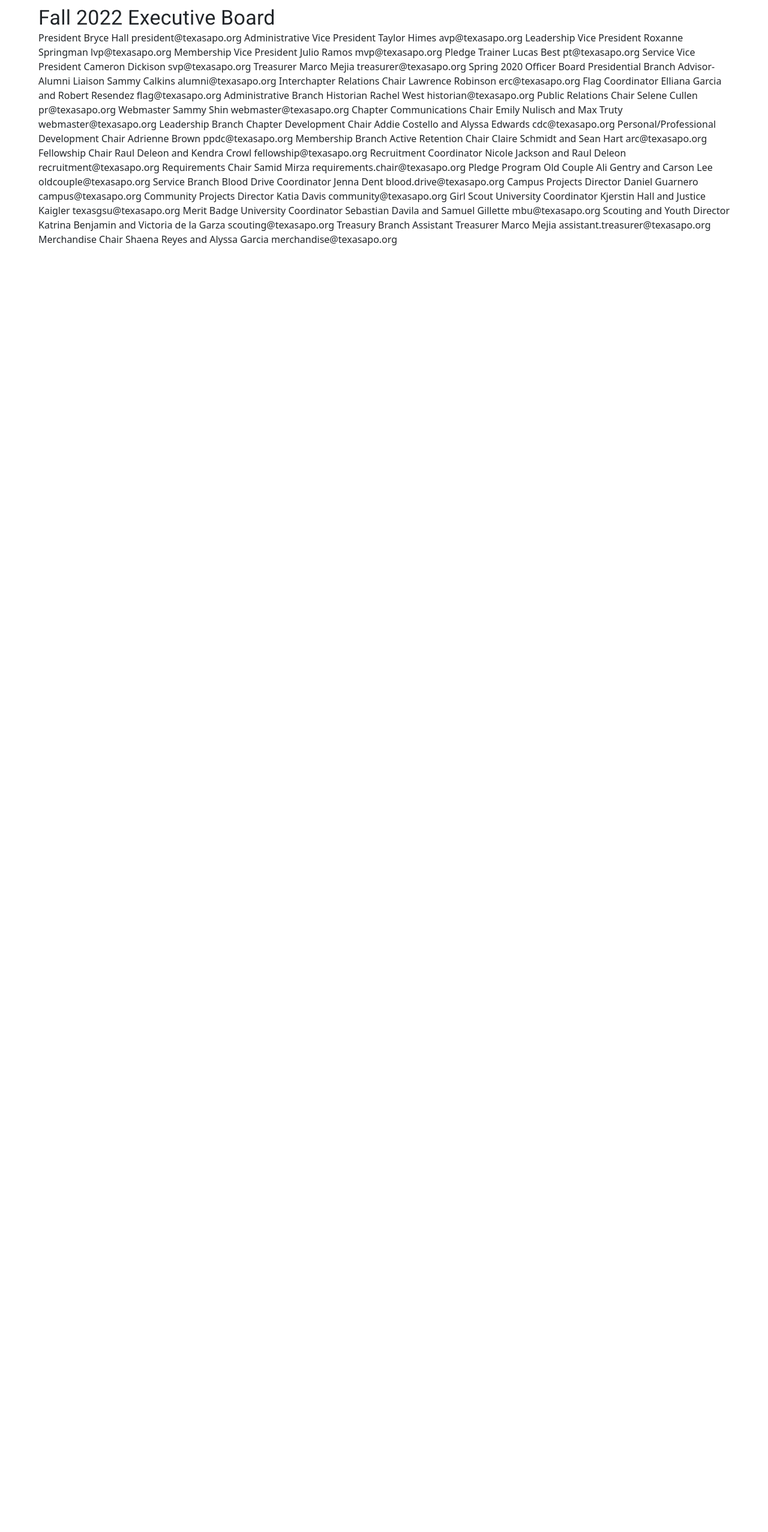
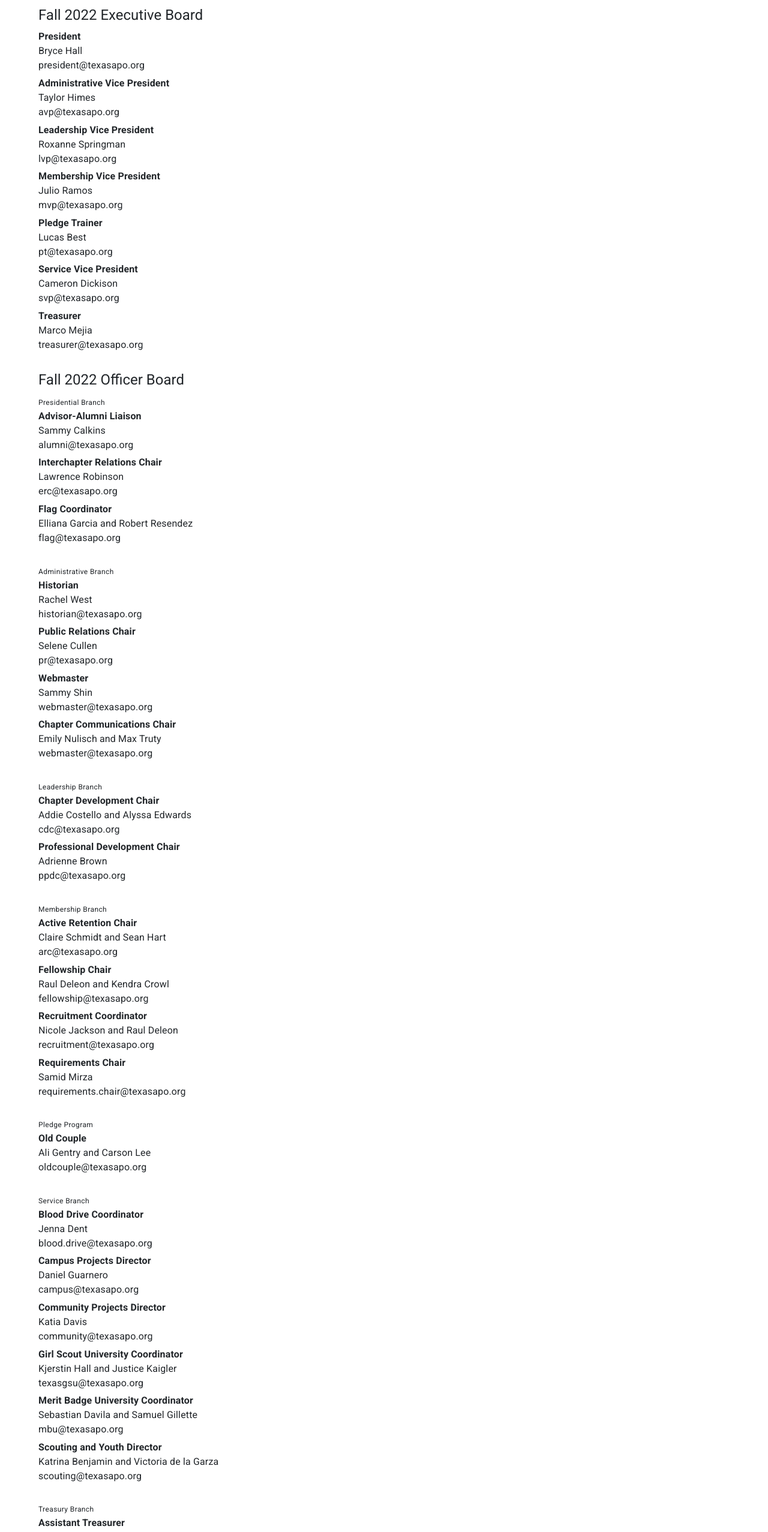
Before and after one commit to amodica/TexasAPO, a React (Create React App) app in the folder frontend/: page /contact in a window 1280 px wide. Shown: the part 140-2694 px from the top of the page at 60% size. Before the commit the page ends 800 px from the top, so only its background shows below. Built offline with nearby package versions, Linux system fonts and the light colour scheme.

Commit message:
Styled content on Contact page

```diff
--- a/frontend/src/components/Contact.js
+++ b/frontend/src/components/Contact.js
@@ -1,4 +1,5 @@
 import Typography from '@mui/material/Typography';
+import '../styles/Contact.css';
 
 const Contact = () =>  {
     return (
@@ -7,135 +8,259 @@ const Contact = () =>  {
                 Contact Us
             </Typography>
 
-            <Typography variant="h4">
+            <Typography variant="h5" gutterBottom>
                 Fall 2022 Executive Board
             </Typography>
 
-            President
-            Bryce Hall
-            president@texasapo.org
+            <Typography variant="body1" gutterBottom>
+                <div className="position-title">President</div>
+                Bryce Hall
+                <br></br>
+                president@texasapo.org
+            </Typography>
 
-            Administrative Vice President
-            Taylor Himes
-            avp@texasapo.org
-
-            Leadership Vice President
-            Roxanne Springman
-            lvp@texasapo.org
-
-            Membership Vice President
-            Julio Ramos
-            mvp@texasapo.org
-
-            Pledge Trainer
-            Lucas Best
-            pt@texasapo.org
-
-            Service Vice President
-            Cameron Dickison
-            svp@texasapo.org
-
-            Treasurer
-            Marco Mejia
-            treasurer@texasapo.org
-
-            Spring 2020 Officer Board
-            Presidential Branch
-            Advisor-Alumni Liaison
-            Sammy Calkins
-            alumni@texasapo.org
-
-            Interchapter Relations Chair
-            Lawrence Robinson
-            erc@texasapo.org
-
-            Flag Coordinator
-            Elliana Garcia and Robert Resendez
-            flag@texasapo.org
-
-            Administrative Branch
-            Historian
-            Rachel West
-            historian@texasapo.org
-
-            Public Relations Chair
-            Selene Cullen
-            pr@texasapo.org
-
-            Webmaster
-            Sammy Shin
-            webmaster@texasapo.org
-
-            Chapter Communications Chair
-            Emily Nulisch and Max Truty
-            webmaster@texasapo.org
-
-            Leadership Branch
-            Chapter Development Chair
-            Addie Costello and Alyssa Edwards
-            cdc@texasapo.org
-
-            Personal/Professional Development Chair
-            Adrienne Brown
-            ppdc@texasapo.org
-
-            Membership Branch
-            Active Retention Chair
-            Claire Schmidt and Sean Hart
-            arc@texasapo.org
-
-            Fellowship Chair
-            Raul Deleon and Kendra Crowl
-            fellowship@texasapo.org
-
-            Recruitment Coordinator
-            Nicole Jackson and Raul Deleon
-            recruitment@texasapo.org
-
-            Requirements Chair
-            Samid Mirza
-            requirements.chair@texasapo.org
-
-            Pledge Program
-            Old Couple
-            Ali Gentry and Carson Lee
-            oldcouple@texasapo.org
-
-            Service Branch
-            Blood Drive Coordinator
-            Jenna Dent
-            blood.drive@texasapo.org
-
-            Campus Projects Director
-            Daniel Guarnero
-            campus@texasapo.org
-
-            Community Projects Director
-            Katia Davis
-            community@texasapo.org
-
-            Girl Scout University Coordinator
-            Kjerstin Hall and Justice Kaigler
-            texasgsu@texasapo.org
-
-            Merit Badge University Coordinator
-            Sebastian Davila and Samuel Gillette
-            mbu@texasapo.org
-
-            Scouting and Youth Director
-            Katrina Benjamin and Victoria de la Garza
-            scouting@texasapo.org
-
-            Treasury Branch
-            Assistant Treasurer
-            Marco Mejia
-            assistant.treasurer@texasapo.org
-
-            Merchandise Chair
-            Shaena Reyes and Alyssa Garcia
-            merchandise@texasapo.org
+            <Typography variant="body1" gutterBottom>
+                <div className="position-title">Administrative Vice President</div>
+                Taylor Himes
+                <br></br>
+                avp@texasapo.org
+            </Typography>
 
 
+            <Typography variant="body1" gutterBottom>
+                <div className="position-title">Leadership Vice President</div>
+                Roxanne Springman
+                <br></br>
+                lvp@texasapo.org
+            </Typography>
+
+            <Typography variant="body1" gutterBottom>
+                <div className="position-title">Membership Vice President</div>
+                Julio Ramos
+                <br></br>
+                mvp@texasapo.org
+            </Typography>
+
+            <Typography variant="body1" gutterBottom>
+                <div className="position-title">Pledge Trainer</div>
+                Lucas Best
+                <br></br>
+                pt@texasapo.org
+            </Typography>
+
+            <Typography variant="body1" gutterBottom>
+                <div className="position-title">Service Vice President</div>
+                Cameron Dickison
+                <br></br>
+                svp@texasapo.org
+            </Typography>
+
+            <Typography variant="body1" gutterBottom>
+                <div className="position-title">Treasurer</div>
+                Marco Mejia
+                <br></br>
+                treasurer@texasapo.org
+            </Typography>
+
+            <br></br>
+
+            <Typography variant="h5" gutterBottom>
+                Fall 2022 Officer Board
+            </Typography>
+
+            <Typography variant="caption">
+                Presidential Branch
+            </Typography>
+
+            <Typography variant="body1" gutterBottom>
+                <div className="position-title">Advisor-Alumni Liaison</div>
+                Sammy Calkins
+                <br></br>
+                alumni@texasapo.org
+            </Typography>
+
+            <Typography variant="body1" gutterBottom>
+                <div className="position-title">Interchapter Relations Chair</div>
+                Lawrence Robinson
+                <br></br>
+                erc@texasapo.org
+            </Typography>
+
+            <Typography variant="body1" gutterBottom>
+                <div className="position-title">Flag Coordinator</div>
+                Elliana Garcia and Robert Resendez
+                <br></br>
+                flag@texasapo.org
+            </Typography>
+
+            <br></br>
+
+            <Typography variant="caption">
+                Administrative Branch
+            </Typography>
+
+            <Typography variant="body1" gutterBottom>
+                <div className="position-title">Historian</div>
+                Rachel West
+                <br></br>
+                historian@texasapo.org
+            </Typography>
+
+            <Typography variant="body1" gutterBottom>
+                <div className="position-title">Public Relations Chair</div>
+                Selene Cullen
+                <br></br>
+                pr@texasapo.org
+            </Typography>
+
+            <Typography variant="body1" gutterBottom>
+                <div className="position-title">Webmaster</div>
+                Sammy Shin
+                <br></br>
+                webmaster@texasapo.org
+            </Typography>
+
+            <Typography variant="body1" gutterBottom>
+                <div className="position-title">Chapter Communications Chair</div>
+                Emily Nulisch and Max Truty
+                <br></br>
+                webmaster@texasapo.org
+            </Typography>
+
+            <br></br>
+
+            <Typography variant="caption">
+                Leadership Branch
+            </Typography>
+
+            <Typography variant="body1" gutterBottom>
+                <div className="position-title">Chapter Development Chair</div>
+                Addie Costello and Alyssa Edwards
+                <br></br>
+                cdc@texasapo.org
+            </Typography>
+
+            <Typography variant="body1" gutterBottom>
+                <div className="position-title">Professional Development Chair</div>
+                Adrienne Brown
+                <br></br>
+                ppdc@texasapo.org
+            </Typography>
+
+            <br></br>
+
+            <Typography variant="caption">
+                Membership Branch
+            </Typography>
+
+            <Typography variant="body1" gutterBottom>
+                <div className="position-title">Active Retention Chair</div>
+                Claire Schmidt and Sean Hart
+                <br></br>
+                arc@texasapo.org
+            </Typography>
+
+            <Typography variant="body1" gutterBottom>
+                <div className="position-title">Fellowship Chair</div>
+                Raul Deleon and Kendra Crowl
+                <br></br>
+                fellowship@texasapo.org
+            </Typography>
+
+            <Typography variant="body1" gutterBottom>
+                <div className="position-title">Recruitment Coordinator</div>
+                Nicole Jackson and Raul Deleon
+                <br></br>
+                recruitment@texasapo.org
+            </Typography>
+
+            <Typography variant="body1" gutterBottom>
+                <div className="position-title">Requirements Chair</div>
+                Samid Mirza
+                <br></br>
+                requirements.chair@texasapo.org
+            </Typography>
+
+            <br></br>
+
+            <Typography variant="caption">
+                Pledge Program
+            </Typography>
+
+            <Typography variant="body1" gutterBottom>
+                <div className="position-title">Old Couple</div>
+                Ali Gentry and Carson Lee
+                <br></br>
+                oldcouple@texasapo.org
+            </Typography>
+
+            <br></br>
+
+            <Typography variant="caption">
+                Service Branch
+            </Typography>
+
+            <Typography variant="body1" gutterBottom>
+                <div className="position-title">Blood Drive Coordinator</div>
+                Jenna Dent
+                <br></br>
+                blood.drive@texasapo.org
+            </Typography>
+
+            <Typography variant="body1" gutterBottom>
+                <div className="position-title">Campus Projects Director</div>
+                Daniel Guarnero
+                <br></br>
+                campus@texasapo.org
+            </Typography>
+
+            <Typography variant="body1" gutterBottom>
+                <div className="position-title">Community Projects Director</div>
+                Katia Davis
+                <br></br>
+                community@texasapo.org
+            </Typography>
+
+            <Typography variant="body1" gutterBottom>
+                <div className="position-title">Girl Scout University Coordinator</div>
+                Kjerstin Hall and Justice Kaigler
+                <br></br>
+                texasgsu@texasapo.org
+            </Typography>
+
+            <Typography variant="body1" gutterBottom>
+                <div className="position-title">Merit Badge University Coordinator</div>
+                Sebastian Davila and Samuel Gillette
+                <br></br>
+                mbu@texasapo.org
+            </Typography>
+
+            <Typography variant="body1" gutterBottom>
+                <div className="position-title">Scouting and Youth Director</div>
+                Katrina Benjamin and Victoria de la Garza
+                <br></br>
+                scouting@texasapo.org
+            </Typography>
+
+            <br></br>
+
+            <Typography variant="caption">
+                Treasury Branch
+            </Typography>
+
+            <Typography variant="body1" gutterBottom>
+                <div className="position-title">Assistant Treasurer</div>
+                Marco Mejia
+                <br></br>
+                assistant.treasurer@texasapo.org
+            </Typography>
+
+            <Typography variant="body1" gutterBottom>
+                <div className="position-title">Merchandise Chair</div>
+                Shaena Reyes and Alyssa Garcia
+                <br></br>
+                merchandise@texasapo.org
+            </Typography>
         </div>
     );
 }
--- /dev/null
+++ b/frontend/src/styles/Contact.css
@@ -0,0 +1,3 @@
+.position-title {
+    font-weight: 700;
+}
```
